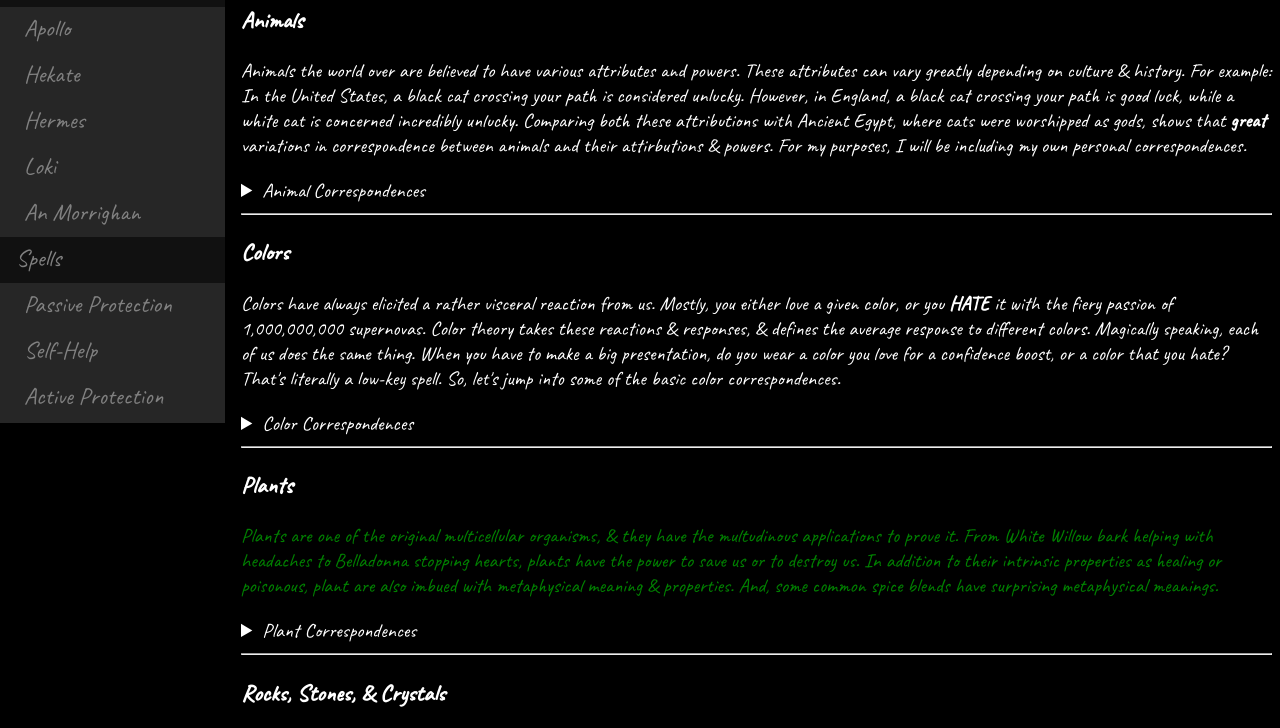
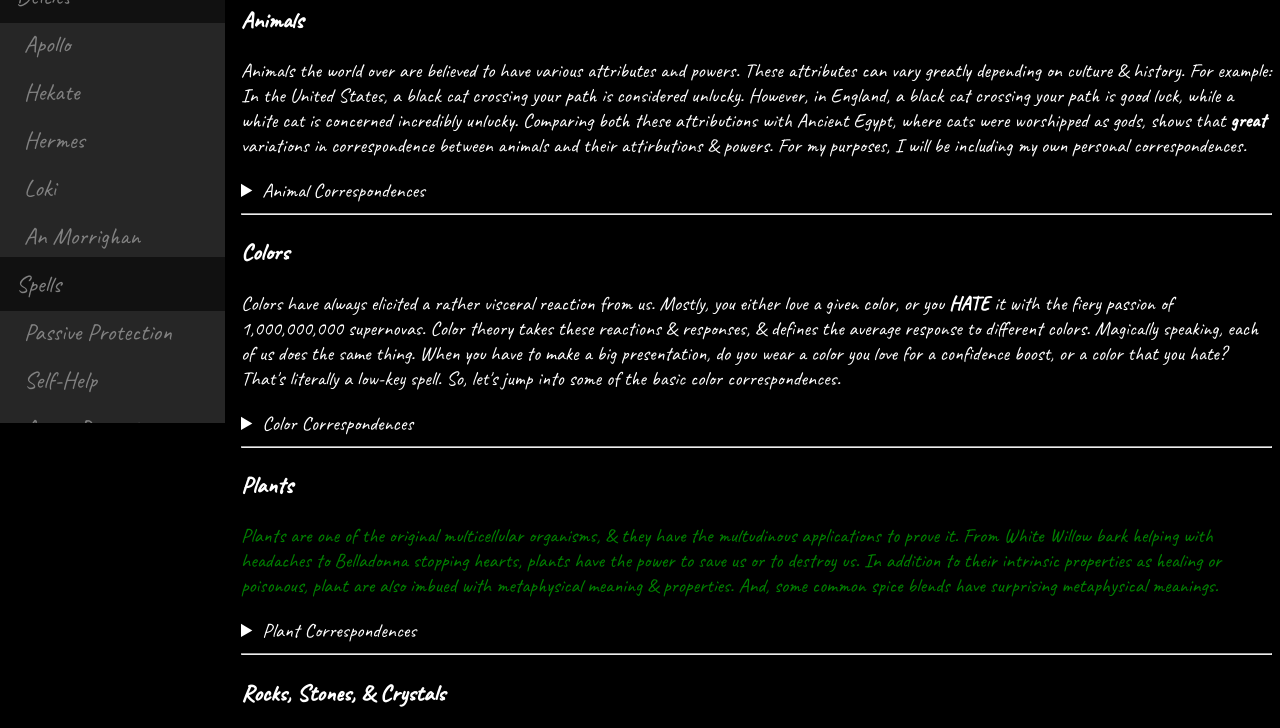
Before and after one commit to KC-LC101-June-22/js-assignment-4-html-me-something-MamaKit, a website: page index.html in a window 1280 px wide. Shown: the part 381-1109 px from the top of the page. Drawn offline with Linux system fonts and the light colour scheme.

Commit message:
Update styles.css
I WILL fix this menu!

```diff
--- a/styles.css
+++ b/styles.css
@@ -24,7 +24,8 @@
  /* Style the sidenav links */
  .sidenav a,
  .dropdown-btn {
-   padding: 6px 8px 10px 16px;
+   margin-bottom:6px;
+   padding: 6px 8px 6px 16px;
    text-decoration: none;
    font-family: Caveat;
    font-size: 24px;
```
